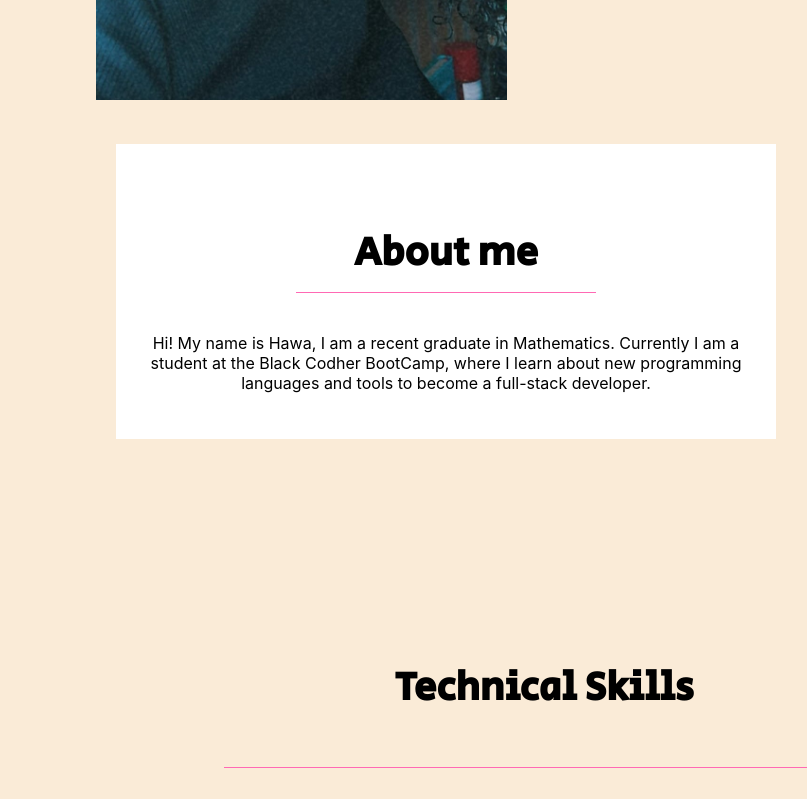
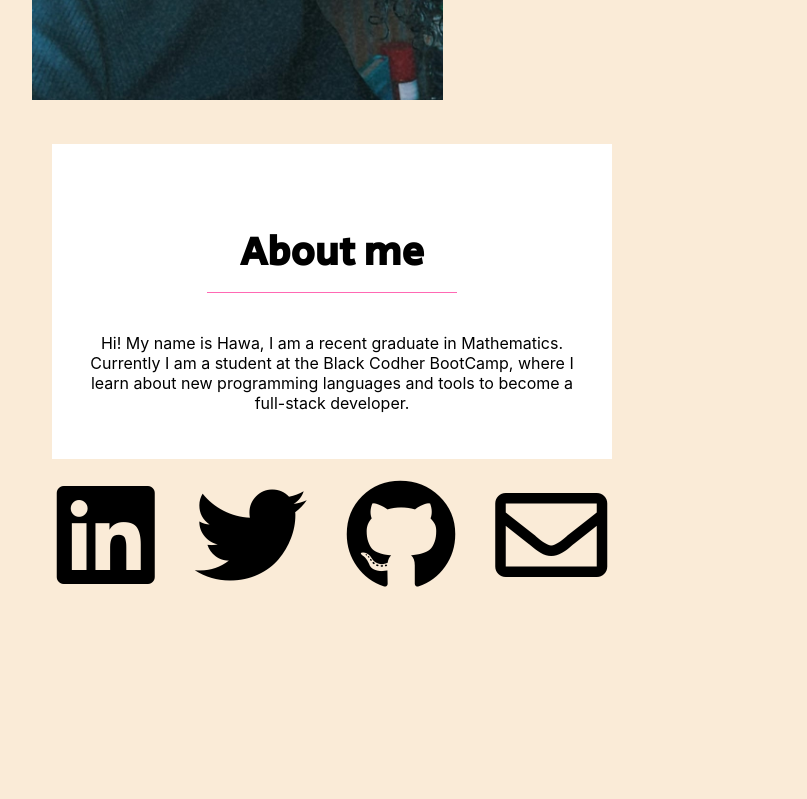
Before and after one commit to hawa-bah/portfolio, a React (Create React App) app: page / in a window 1280 px wide. Shown: the part 1400-2199 px from the top of the page, without its empty margins (96-903 px from the left). Built offline with nearby package versions, Linux system fonts and the light colour scheme; a web font is replaced by a local one.

Commit message:
added social media links and fixed sizing

```diff
--- a/src/components/Intro.js
+++ b/src/components/Intro.js
@@ -8,14 +8,30 @@ const Intro = () => {
         <div className="intro-item">
           <img src={me} className="me" alt="me"></img>
         </div>
-        <div className="intro-item text">
-          <h3 className="subtitle">About me</h3>
-          <p>
-            Hi! My name is Hawa, I am a recent graduate in Mathematics.
-            Currently I am a student at the Black Codher BootCamp, where I learn
-            about new programming languages and tools to become a full-stack
-            developer.
-          </p>
+        <div className="intro-item">
+          <div className="text">
+            <h3 className="subtitle">About me</h3>
+            <p>
+              Hi! My name is Hawa, I am a recent graduate in Mathematics.
+              Currently I am a student at the Black Codher BootCamp, where I
+              learn about new programming languages and tools to become a
+              full-stack developer.
+            </p>
+          </div>
+          <div className="social-media links">
+            <a href="https://www.linkedin.com/in/hawa-bah-bah/">
+              <i class="fab fa-linkedin fa-7x"></i>
+            </a>
+            <a herf="https://twitter.com/HawaCodes">
+              <i class="fab fa-twitter fa-7x"></i>
+            </a>
+            <a href="https://github.com/">
+              <i class="fab fa-github fa-7x"></i>
+            </a>
+            <a href="mailto:hawabahbah25@gmail.com">
+              <i class="far fa-envelope fa-7x"></i>
+            </a>
+          </div>
         </div>
       </div>
     </>
--- a/src/pages/HomePage.css
+++ b/src/pages/HomePage.css
@@ -28,7 +28,7 @@ h3 {
   font-size: 25px;
   font-family: "Merienda One", cursive;
   color: rgb(2, 2, 90);
-  padding: 20px;
+  padding: 15px;
 }
 .Top-Div {
   min-height: 300px;
@@ -38,18 +38,29 @@ h3 {
 }
 
 /* INTRO */
-.intro-item.text {
+.intro-item > .text {
   padding: 30px;
   background-color: white;
   height: max-content;
   margin: 20px;
 }
-.intro-item.text > p {
-  max-width: 600px;
+.intro-item > .text > p {
+  max-width: 660px;
 }
 .me {
   height: 200px;
 }
+.social-media > a {
+  padding: 20px;
+  color: inherit;
+}
+.social-media > a:hover {
+  background-color: gold;
+  color: rgb(1, 48, 102);
+  border: black solid 1px;
+  cursor: pointer;
+}
+
 /* skills */
 
 .container {
@@ -69,18 +80,6 @@ h3 {
   margin-top: 30px;
 }
 
-/* .subtitle > div {
-  margin: 20px;
-  background-color: gold;
-  padding: 10px;
-  padding-left: 20px;
-  padding-right: 20px;
-
-  max-width: max-content;
-  margin-left: auto;
-  margin-right: auto;
-  border-radius: 50px;
-} */
 .subtitle {
   margin-left: auto;
   margin-right: auto;
@@ -103,7 +102,7 @@ h3 {
     font-size: 40px;
   }
   .title.myname {
-    font-size: 130px;
+    font-size: 100px;
     padding: 50px;
   }
   .HomePage-Div {
@@ -118,16 +117,16 @@ h3 {
     flex-wrap: wrap;
     justify-content: flex-start;
     gap: 20px;
-    margin-left: 15%;
+    margin-left: 10%;
     margin-right: 10%;
     padding-bottom: 20px;
   }
   .me {
     height: 600px;
   }
-  .intro-item.text {
+  .intro-item {
     min-width: 400px;
-    max-width: 700px;
+    max-width: 600px;
   }
   /* SKILLS */
   .space {
```
Also changed, not shown: src/images/linkedin-logo.jpg (added).
